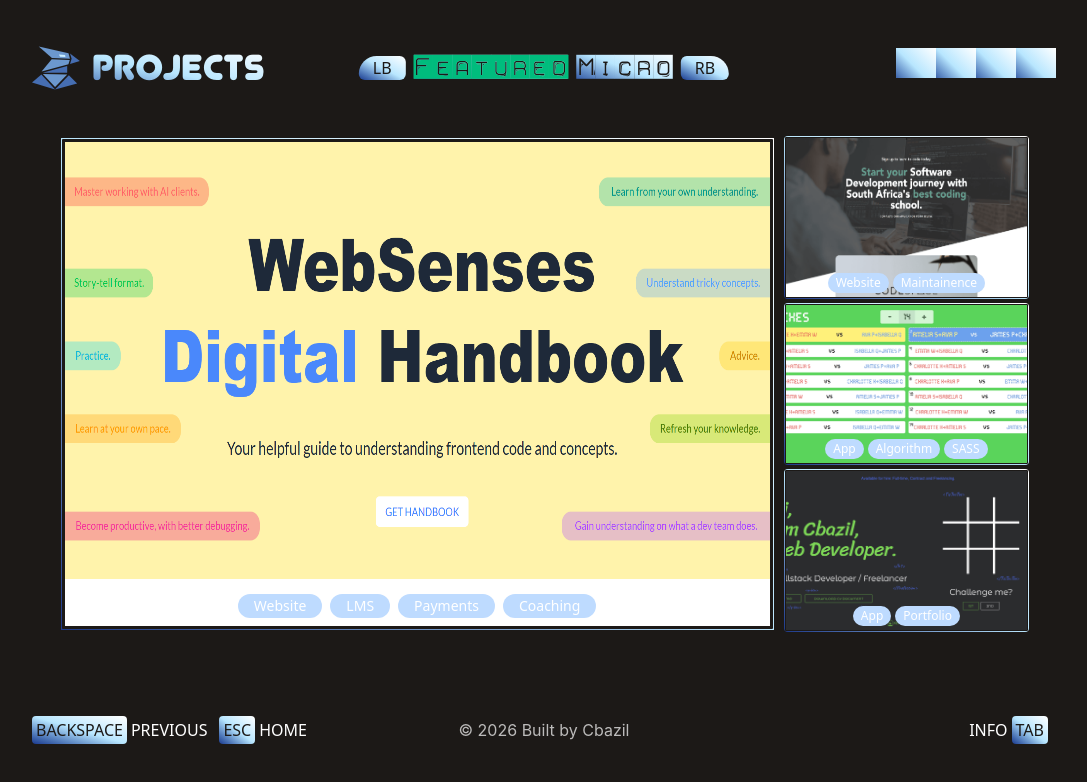
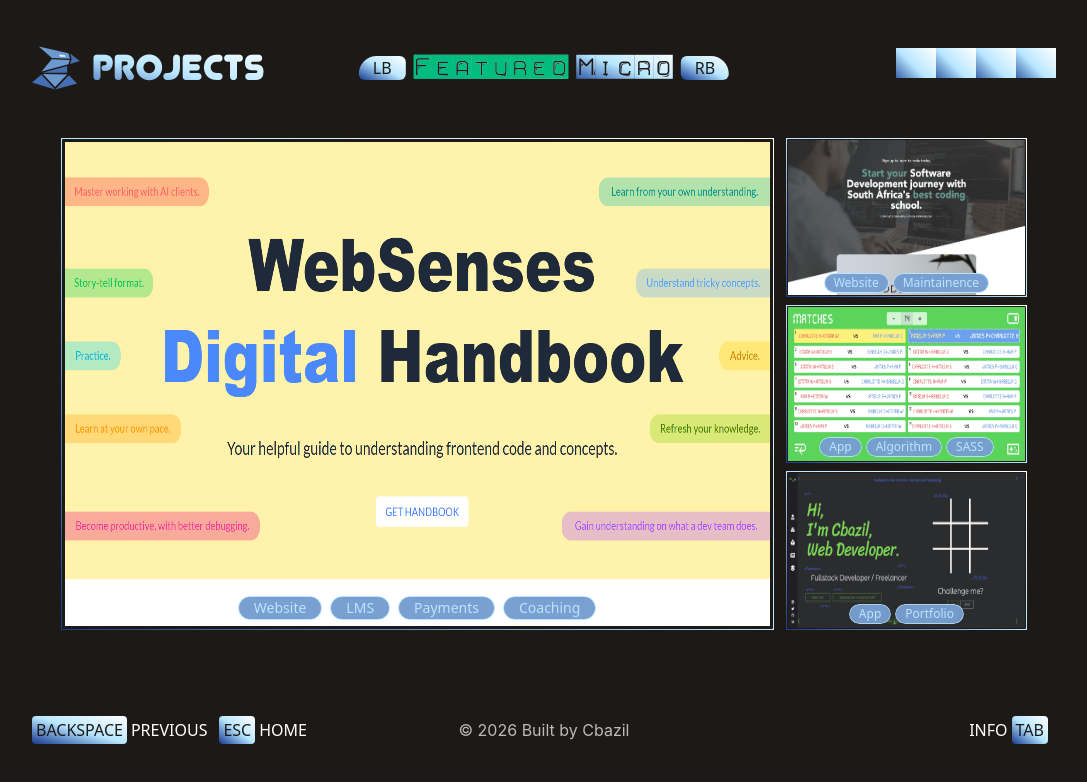
Before and after one commit to Cbazil/Cbazil, a Vue app: page /projects in a window 1280 px wide. Shown: the top 782 px of the page, without its empty margins (96-1183 px from the left). Built offline with nearby package versions, Linux system fonts and the light colour scheme; grey boxes are pictures that could not be loaded; some icons are missing.

Commit message:
final launch touches, consistancies, grammar corrections and text size updates

```diff
--- a/src/pages/Rut.vue
+++ b/src/pages/Rut.vue
@@ -244,7 +244,7 @@
 
         <!-- + O X matrix — slides in from RIGHT, rightmost first -->
         <div
-            class="absolute m-0 p-0 top-27 lg:top-14 right-2 lg:right-32 flex flex-col space-y-0"
+            class="absolute m-0 p-0 top-27 lg:top-15 right-2 lg:right-32 flex flex-col space-y-0"
         >
             <section>
                 <span
@@ -296,23 +296,34 @@
 import { ref, onMounted, onUnmounted, nextTick } from "vue";
 import { useRouter } from "vue-router";
 import { useLinkover, useBtnClick } from "@/composables/useSound.js";
-import { useHead } from '@unhead/vue'
+import { useHead } from "@unhead/vue";
 
 useHead({
-  title: 'Cbazil | Developer & Innovator',
-  meta: [
-    { name: 'description', content: 'Cbazil – developer and innovator. Explore my bio, skills, experience, blog and projects.' },
+    title: "Cbazil | Developer & Innovator",
+    meta: [
+        {
+            name: "description",
+            content:
+                "Cbazil – developer and innovator. Explore my bio, skills, experience, blog and projects.",
+        },
 
-    { property: 'og:title', content: 'Cbazil | Developer & Innovator' },
-    { property: 'og:description', content: 'Cbazil – developer and innovator. Explore my bio, skills, experience, blog and projects.' },
-    { property: 'og:type', content: 'website' },
-    { property: 'og:url', content: 'https://www.cbazil.dev' },
+        { property: "og:title", content: "Cbazil | Developer & Innovator" },
+        {
+            property: "og:description",
+            content:
+                "Cbazil – developer and innovator. Explore my bio, skills, experience, blog and projects.",
+        },
+        { property: "og:type", content: "website" },
+        { property: "og:url", content: "https://www.cbazil.dev" },
 
-    { name: 'twitter:card', content: 'summary' },
-    { name: 'twitter:title', content: 'Cbazil | Developer & Innovator' },
-    { name: 'twitter:description', content: 'Cbazil – developer and innovator.' }
-  ]
-})
+        { name: "twitter:card", content: "summary" },
+        { name: "twitter:title", content: "Cbazil | Developer & Innovator" },
+        {
+            name: "twitter:description",
+            content: "Cbazil – developer and innovator.",
+        },
+    ],
+});
 
 const handleOver = useLinkover();
 const handleClick = useBtnClick();
--- a/src/pages/resources/Cue.vue
+++ b/src/pages/resources/Cue.vue
@@ -6,7 +6,7 @@
         >
             <article
                 v-if="control.openInventory"
-                class="relative w-full h-full flex flex-col-reverse md:flex-row md:-mt-10 justify-center md:justify-around items-center md:items-start px-4 sm:px-7 lg:px-14 xl:px-4 pt-10"
+                class="relative w-full h-full flex flex-col-reverse md:flex-row md:-mt-10.5 justify-center md:justify-around items-center md:items-start px-4 sm:px-7 lg:px-14 xl:px-4 pt-10"
             >
                 <section
                     class="w-full max-w-[275px] md:w-[370px] md:max-w-none h-[260px] flex flex-row flex-wrap justify-center rounded-lg p-2"
--- a/src/pages/resources/Diy.vue
+++ b/src/pages/resources/Diy.vue
@@ -35,7 +35,7 @@
                                 </h3>
                             </div>
                             <p
-                                class="font-thin text-sm text-gray-300 text-center leading-relaxed mb-4"
+                                class="font-thin text-md text-gray-300 text-center leading-relaxed mb-4"
                             >
                                 {{ mobileSelected.desc }}
                             </p>
--- a/src/pages/resources/ExP.vue
+++ b/src/pages/resources/ExP.vue
@@ -97,7 +97,7 @@
                                 </h3>
                             </div>
                             <p
-                                class="font-thin text-xs text-gray-300 text-center mb-2"
+                                class="font-thin text-md text-gray-300 text-center mb-2"
                                 v-if="
                                     control.selectedOption === 'Work'
                                         ? wSelectedPeriod
@@ -110,7 +110,7 @@
                                     ).replace(' - ', ' – ')
                                 "
                             />
-                            <p class="text-sm text-center mb-2">
+                            <p class="text-md text-center mb-2">
                                 {{
                                     control.selectedOption === "Work"
                                         ? wSelectedOccupation
@@ -118,7 +118,7 @@
                                 }}
                             </p>
                             <p
-                                class="font-thin text-xs text-gray-300 text-center leading-relaxed"
+                                class="font-thin text-md text-gray-300 text-center leading-relaxed"
                             >
                                 {{
                                     control.selectedOption === "Work"
--- a/src/pages/resources/Lab.vue
+++ b/src/pages/resources/Lab.vue
@@ -51,7 +51,7 @@
                             <span
                                 v-for="tag in mobileSelected.tags"
                                 :key="tag"
-                                class="bg-blue-200 text-white rounded-full py-0.5 px-3 text-xs font-medium backdrop-blur-sm"
+                                class="bg-gradient-to-tr from-blue-900 via-sky-200 to-white text-stone-900 rounded-full py-0.5 px-3 text-xs"
                             >
                                 {{ tag }}
                             </span>
@@ -97,14 +97,26 @@
                         alt="WebSenses"
                     />
                     <div
-                        class="absolute bottom-3 left-0 right-0 flex flex-wrap justify-center gap-2 px-3"
+                        class="absolute bottom-2.5 left-0 right-0 flex flex-wrap justify-center gap-2 px-3"
                     >
                         <span
                             v-for="tag in featuredCards[0].tags"
                             :key="tag"
-                            class="bg-blue-200 text-white rounded-full py-0.5 px-4 text-sm font-medium backdrop-blur-sm"
-                            >{{ tag }}</span
+                            class="relative inline-flex items-center rounded-full py-0.5 px-4 text-sm font-medium backdrop-blur-sm overflow-hidden"
                         >
+                            <span class="absolute inset-0 rounded-full p-px">
+                                <span
+                                    class="absolute inset-0 rounded-full bg-sky-200 opacity-95"
+                                />
+                            </span>
+                            <span
+                                class="absolute inset-[1px] rounded-full bg-blue-900/40 backdrop-blur-sm"
+                            />
+                            <span
+                                class="relative bg-sky-200 bg-clip-text text-transparent"
+                                >{{ tag }}</span
+                            >
+                        </span>
                     </div>
                     <div
                         class="absolute inset-0 z-10 flex flex-col justify-center items-center p-3 bg-stone-900/0 hover:bg-stone-900/80 transition-all duration-300"
@@ -166,11 +178,11 @@
                 <section class="flex flex-col w-[24%] h-full gap-1">
                     <!-- Card 1: CodeSpace -->
                     <div
-                        class="relative w-full p-0.5 rounded-sm h-1/3 overflow-hidden bg-[image:var(--background-image-gradient-border)] bg-no-repeat group transition-all duration-200"
+                        class="relative w-full p-0.5 rounded-sm h-1/3 overflow-hidden bg-[image:var(--background-image-gradient-border)] bg-no-repeat group transition-colors duration-300"
                         :class="
                             featuredActive === 'codespace'
-                                ? 'border-2 border-emerald-500 bg-none'
-                                : 'hover:border-2 hover:border-emerald-500'
+                                ? 'border-2 border-emerald-500'
+                                : 'border-2 border-transparent hover:border-emerald-500'
                         "
                         @click="
                             featuredSel = null;
@@ -180,19 +192,33 @@
                         @mouseleave="featuredHover = null"
                     >
                         <img
-                            class="w-full h-full object-fill"
+                            class="inset-0 w-full h-full object-fill"
                             src="/images/codespace.png"
                             alt="CodeSpace"
                         />
                         <div
-                            class="absolute bottom-1.5 left-0 right-0 flex flex-wrap justify-center gap-1 px-2"
+                            class="absolute bottom-1 left-0 right-0 flex flex-wrap justify-center gap-1 px-2"
                         >
                             <span
                                 v-for="tag in featuredCards[1].tags"
                                 :key="tag"
-                                class="bg-blue-200 text-white rounded-full py-0.5 px-2 text-xs font-medium backdrop-blur-sm"
-                                >{{ tag }}</span
+                                class="relative inline-flex items-center rounded-full py-0.5 px-2.5 text-xs font-medium backdrop-blur-sm overflow-hidden"
                             >
+                                <span
+                                    class="absolute inset-0 rounded-full p-px"
+                                >
+                                    <span
+                                        class="absolute inset-0 rounded-full bg-sky-200 opacity-95"
+                                    />
+                                </span>
+                                <span
+                                    class="absolute inset-[1px] rounded-full bg-blue-900/40 backdrop-blur-sm"
+                                />
+                                <span
+                                    class="relative bg-sky-200 bg-clip-text text-transparent"
+                                    >{{ tag }}</span
+                                >
+                            </span>
                         </div>
                         <div
                             class="absolute inset-0 z-10 flex flex-col justify-center items-center p-2 bg-stone-900/0 hover:bg-stone-900/80 transition-all duration-300"
@@ -253,11 +279,11 @@
 
                     <!-- Card 2: MiniUMP -->
                     <div
-                        class="relative w-full p-0.5 rounded-sm h-1/3 overflow-hidden bg-[image:var(--background-image-gradient-border)] bg-no-repeat group transition-all duration-200"
+                        class="relative w-full p-0.5 rounded-sm h-1/3 overflow-hidden bg-[image:var(--background-image-gradient-border)] bg-no-repeat group transition-colors duration-300"
                         :class="
                             featuredActive === 'miniump'
-                                ? 'border-2 border-emerald-500 bg-none'
-                                : 'hover:border-2 hover:border-emerald-500'
+                                ? 'border-2 border-emerald-500'
+                                : 'border-2 border-transparent hover:border-emerald-500'
                         "
                         @click="
                             featuredSel = null;
@@ -267,7 +293,7 @@
                         @mouseleave="featuredHover = null"
                     >
                         <img
-                            class="w-full h-full object-cover"
+                            class="inset-0 w-full h-full object-fill"
                             src="/images/miniump.png"
                             alt="MiniUMP"
                         />
@@ -277,9 +303,23 @@
                             <span
                                 v-for="tag in featuredCards[2].tags"
                                 :key="tag"
-                                class="bg-blue-200 text-white rounded-full py-0.5 px-2 text-xs font-medium backdrop-blur-sm"
-                                >{{ tag }}</span
+                                class="relative inline-flex items-center rounded-full py-0.5 px-2.5 text-xs font-medium backdrop-blur-sm overflow-hidden"
                             >
+                                <span
+                                    class="absolute inset-0 rounded-full p-px"
+                                >
+                                    <span
+                                        class="absolute inset-0 rounded-full bg-sky-200 opacity-90"
+                                    />
+                                </span>
+                                <span
+                                    class="absolute inset-[1px] rounded-full bg-blue-900/40 backdrop-blur-sm"
+                                />
+                                <span
+                                    class="relative bg-sky-200 bg-clip-text text-transparent"
+                                    >{{ tag }}</span
+                                >
+                            </span>
                         </div>
                         <div
                             class="absolute inset-0 z-10 flex flex-col justify-center items-center p-2 bg-stone-900/0 hover:bg-stone-900/80 transition-all duration-300"
@@ -323,11 +363,11 @@
 
                     <!-- Card 3: Cbazil -->
                     <div
-                        class="relative w-full p-0.5 rounded-sm h-1/3 overflow-hidden bg-[image:var(--background-image-gradient-border)] bg-no-repeat group transition-all duration-200"
+                        class="relative w-full p-0.5 rounded-sm h-1/3 overflow-hidden bg-[image:var(--background-image-gradient-border)] bg-no-repeat group transition-colors duration-300"
                         :class="
                             featuredActive === 'cbazil'
-                                ? 'border-2 border-emerald-500 bg-none'
-                                : 'hover:border-2 hover:border-emerald-500'
+                                ? 'border-2 border-emerald-500'
+                                : 'border-2 border-transparent hover:border-emerald-500'
                         "
                         @click="
                             featuredSel = null;
@@ -337,7 +377,7 @@
                         @mouseleave="featuredHover = null"
                     >
                         <img
-                            class="w-full h-full object-cover"
+                            class="inset-0 w-full h-full object-fill"
                             src="/images/cbazil.png"
                             alt="Cbazil OG"
                         />
@@ -347,9 +387,23 @@
                             <span
                                 v-for="tag in featuredCards[3].tags"
                                 :key="tag"
-                                class="bg-blue-200 text-white rounded-full py-0.5 px-2 text-xs font-medium backdrop-blur-sm"
-                                >{{ tag }}</span
+                                class="relative inline-flex items-center rounded-full py-0.5 px-2.5 text-xs font-medium backdrop-blur-sm overflow-hidden"
                             >
+                                <span
+                                    class="absolute inset-0 rounded-full p-px"
+                                >
+                                    <span
+                                        class="absolute inset-0 rounded-full bg-sky-200 opacity-90"
+                                    />
+                                </span>
+                                <span
+                                    class="absolute inset-[1px] rounded-full bg-blue-900/40 backdrop-blur-sm"
+                                />
+                                <span
+                                    class="relative bg-sky-200 bg-clip-text text-transparent"
+                                    >{{ tag }}</span
+                                >
+                            </span>
                         </div>
                         <div
                             class="absolute inset-0 z-10 flex flex-col justify-center items-center p-2 bg-stone-900/0 hover:bg-stone-900/80 transition-all duration-300"
@@ -426,14 +480,29 @@
                                 :alt="card.title"
                             />
                             <div
-                                class="absolute bottom-2 left-0 right-0 flex flex-wrap justify-center gap-1.5 px-3"
+                                class="absolute bottom-1 left-0 right-0 flex flex-wrap justify-center gap-1.5 px-3"
                             >
+                                <!-- Updated to new glassmorphism tag style -->
                                 <span
                                     v-for="tag in card.tags"
                                     :key="tag"
-                                    class="bg-blue-200 text-white rounded-full py-0.5 px-2.5 text-xs font-medium backdrop-blur-sm"
-                                    >{{ tag }}</span
+                                    class="relative inline-flex items-center rounded-full py-0.5 px-2.5 text-xs font-medium backdrop-blur-sm overflow-hidden"
                                 >
+                                    <span
+                                        class="absolute inset-0 rounded-full p-px"
+                                    >
+                                        <span
+                                            class="absolute inset-0 rounded-full bg-sky-200 opacity-40"
+                                        />
+                                    </span>
+                                    <span
+                                        class="absolute inset-[1px] rounded-full bg-blue-900/40 backdrop-blur-sm"
+                                    />
+                                    <span
+                                        class="relative bg-sky-200 bg-clip-text text-transparent"
+                                        >{{ tag }}</span
+                                    >
+                                </span>
                             </div>
                         </div>
                     </div>
@@ -882,7 +951,7 @@ useHead({
             content:
                 "Cbazil's projects — featured work including WebSenses, CodeSpace and MiniUMP, plus a collection of micro games built for fun.",
         },
-        { property: "og:url", content: "https://www.cbazil.dev/projects" },
+        { property: "og:url", content: "https://cbazil.com/projects" },
         { name: "twitter:card", content: "summary" },
     ],
 });
@@ -1004,10 +1073,8 @@ const handleKeydown = (e) => {
 
     const tab = control.selectedOption;
 
-    // Space — never handle here, always let the wrapper layout handle it
     if (e.key === " ") return;
 
-    // Enter — open selected card link
     if (e.key === "Enter" && tab === "Featured" && featuredSel.value) {
         const card = featuredCards.find((c) => c.key === featuredSel.value);
         if (card?.link) {
@@ -1018,7 +1085,6 @@ const handleKeydown = (e) => {
         return;
     }
 
-    // Tab switching ← →
     if (e.key === "ArrowLeft" || e.key === "ArrowRight") {
         const inFeaturedTabMode =
             tab === "Featured" && featuredSel.value === null;
@@ -1035,8 +1101,6 @@ const handleKeydown = (e) => {
             control.selectedOption = next;
             return;
         }
-
-        // Featured — navigate between large and small cards
         if (tab === "Featured") {
             e.preventDefault();
             e.stopImmediatePropagation();
@@ -1050,7 +1114,6 @@ const handleKeydown = (e) => {
         }
     }
 
-    // Arrow Down
     if (e.key === "ArrowDown") {
         if (tab === "Featured") {
             if (featuredSel.value === null) {
@@ -1076,7 +1139,6 @@ const handleKeydown = (e) => {
             }
             return;
         }
-
         if (tab === "Micro") {
             const idx = microGames.indexOf(control.microGameSelection);
             if (idx < microGames.length - 1) {
@@ -1089,10 +1151,9 @@ const handleKeydown = (e) => {
         }
     }
 
-    // Arrow Up
     if (e.key === "ArrowUp") {
         if (tab === "Featured") {
-            if (featuredSel.value === null) return; // fall through to prev page
+            if (featuredSel.value === null) return;
             if (featuredSel.value === "websenses") {
                 e.preventDefault();
                 e.stopImmediatePropagation();
@@ -1114,10 +1175,9 @@ const handleKeydown = (e) => {
             }
             return;
         }
-
         if (tab === "Micro") {
             const idx = microGames.indexOf(control.microGameSelection);
-            if (idx === 0) return; // fall through to prev page
+            if (idx === 0) return;
             e.preventDefault();
             e.stopImmediatePropagation();
             e.stopPropagation();
```
Also changed, not shown: src/lib/data.js.
